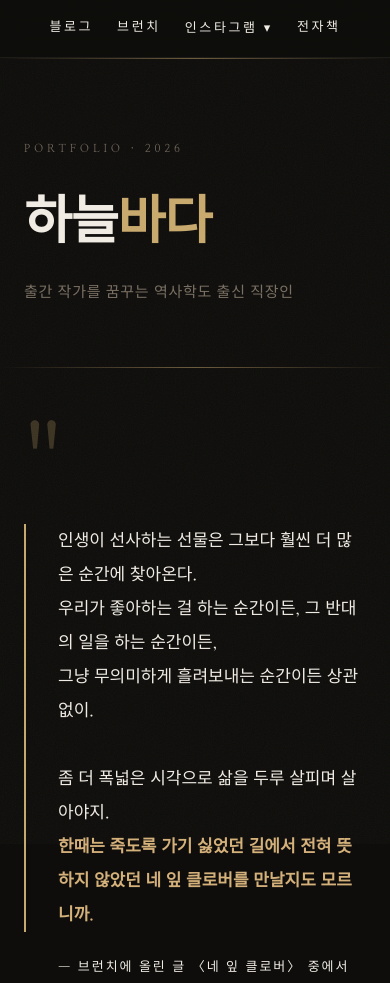
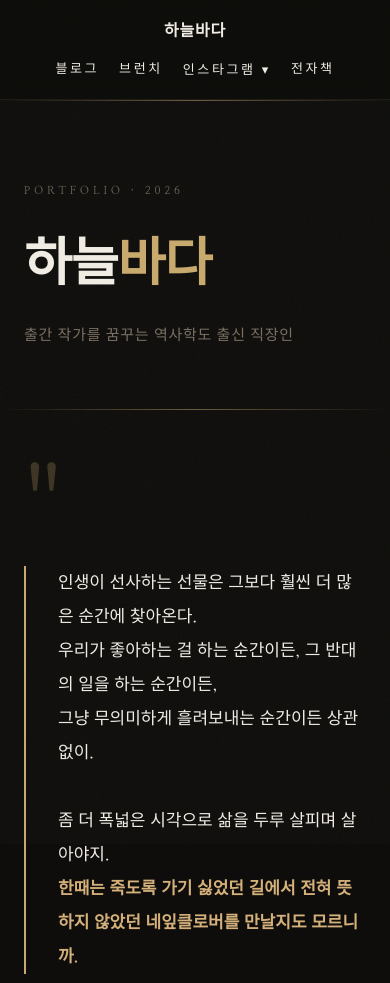
Before and after one commit to nogomark/portfolio, a plain HTML site: page index.html in a window 390 px wide. Shown: the top 983 px of the page. Drawn offline with Linux system fonts and the light colour scheme.

Commit message:
Add files via upload

```diff
--- a/index.html
+++ b/index.html
@@ -38,10 +38,30 @@
     backdrop-filter: blur(12px);
     -webkit-backdrop-filter: blur(12px);
     display: flex;
-    justify-content: flex-end;
-    gap: 36px;
+    justify-content: space-between;
+    align-items: center;
     padding: 18px 48px;
     border-bottom: 1px solid #1e1c18;
+  }
+
+  .nav-logo {
+    font-family: 'Nanum Myeongjo', serif;
+    font-size: 16px;
+    font-weight: 800;
+    letter-spacing: 0.05em;
+    color: #f0ece4;
+    text-decoration: none;
+    transition: color 0.2s;
+  }
+
+  .nav-logo:hover {
+    color: var(--warm);
+  }
+
+  .nav-links {
+    display: flex;
+    align-items: center;
+    gap: 36px;
   }
 
   nav a {
@@ -120,13 +140,23 @@
 
   @media (max-width: 600px) {
     nav {
-      justify-content: center;
-      gap: 24px;
+      flex-direction: column;
+      gap: 12px;
       padding: 16px 24px;
+    }
+
+    .nav-links {
+      gap: 20px;
     }
   }
 
-  /* 배경 질감 */
+  .logo-link {
+    text-decoration: none;
+    color: inherit;
+    display: block;
+  }
+
+  /* ── 배경 질감 ── */
   body::before {
     content: '';
     position: fixed;
@@ -495,9 +525,11 @@
   }
 </style>
 </head>
-<body>
+<body id="top">
 
 <nav>
+  <a href="#top" class="nav-logo">하늘바다</a>
+  <div class="nav-links">
     <a href="https://blog.naver.com/barosa22" target="_blank">블로그</a>
     <a href="https://brunch.co.kr/@lifeinreading" target="_blank">브런치</a>
     <div class="dropdown">
@@ -508,6 +540,7 @@
       </div>
     </div>
     <a href="https://nogomark.github.io/media-and-public-sphere/" target="_blank">전자책</a>
+  </div>
 </nav>
 
 <div class="rule"></div>
@@ -529,7 +562,7 @@
     우리가 좋아하는 걸 하는 순간이든, 그 반대의 일을 하는 순간이든,<br>
     그냥 무의미하게 흘려보내는 순간이든 상관없이.<br><br>
     좀 더 폭넓은 시각으로 삶을 두루 살피며 살아야지.<br>
-    <em>한때는 죽도록 가기 싫었던 길에서 전혀 뜻하지 않았던 네 잎 클로버를 만날지도 모르니까.</em>
+    <em>한때는 죽도록 가기 싫었던 길에서 전혀 뜻하지 않았던 네잎클로버를 만날지도 모르니까.</em>
   </blockquote>
   <p class="quote-source">— 브런치에 올린 글 <a class="quote-link" href="https://brunch.co.kr/@lifeinreading/122" target="_blank">〈네 잎 클로버〉</a> 중에서</p>
 </section>
```
Lines whose indentation alone changed are shown as unchanged.
